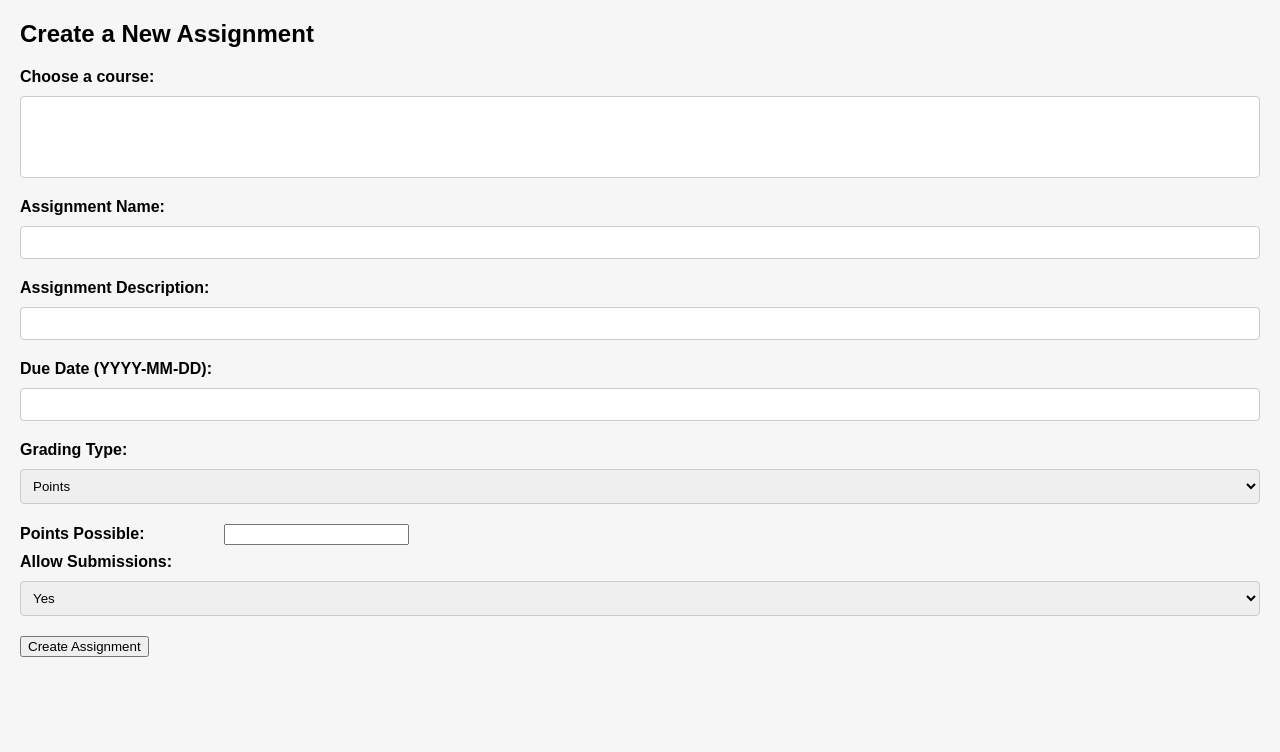
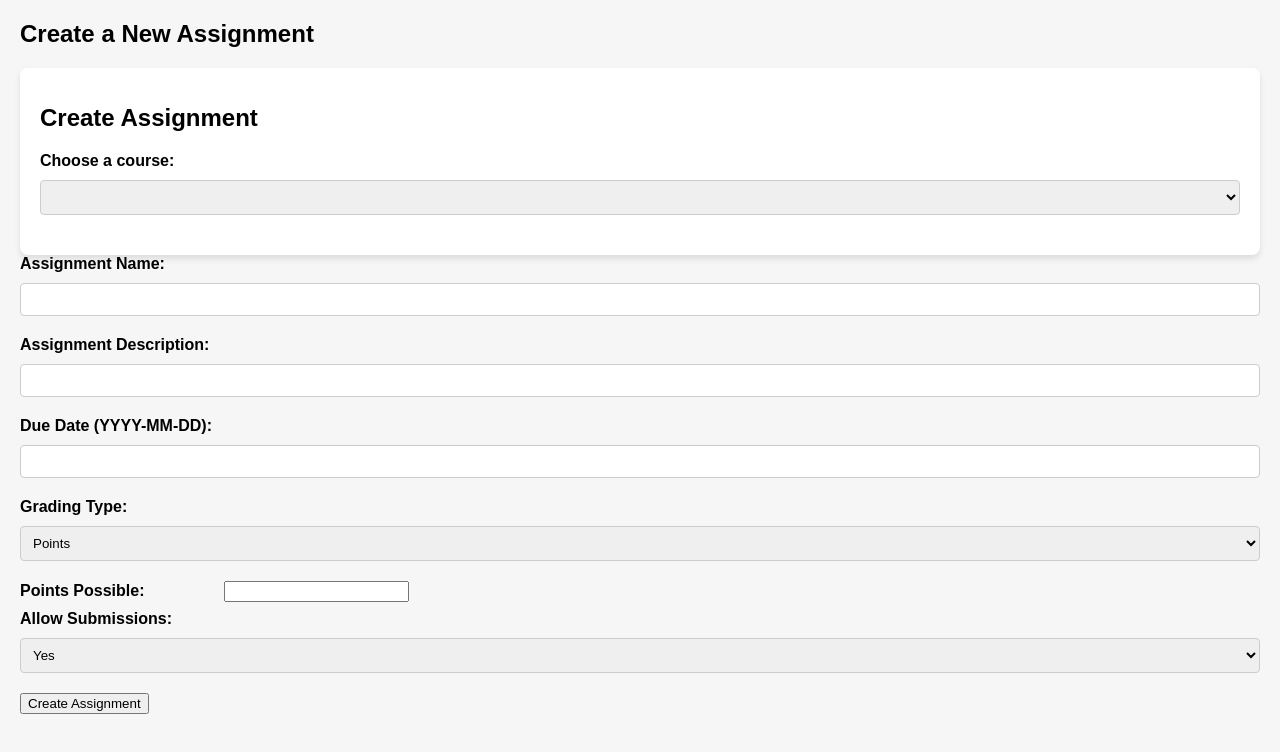
Before and after one commit to Govindest/Canvas-Multi-Upload, a plain HTML site: page index.html in a window 1280 px wide. Drawn offline with Linux system fonts and the light colour scheme.

Commit message:
Update index.html

```diff
--- a/index.html
+++ b/index.html
@@ -13,11 +13,12 @@
 <body>
     <h1>Create a New Assignment</h1>
 
-    <div>
-        <label for="courseSelect">Choose a course:</label>
-        <select id="courseSelect" multiple>
-            <!-- Options will be populated by JavaScript -->
-        </select>
+    <div class="container">
+      <h1>Create Assignment</h1>
+      <label for="courseDropdown">Choose a course:</label>
+      <select id="courseDropdown">
+    <!-- Options will be populated by JavaScript -->
+      </select>
     </div>
 
     <div>
```
